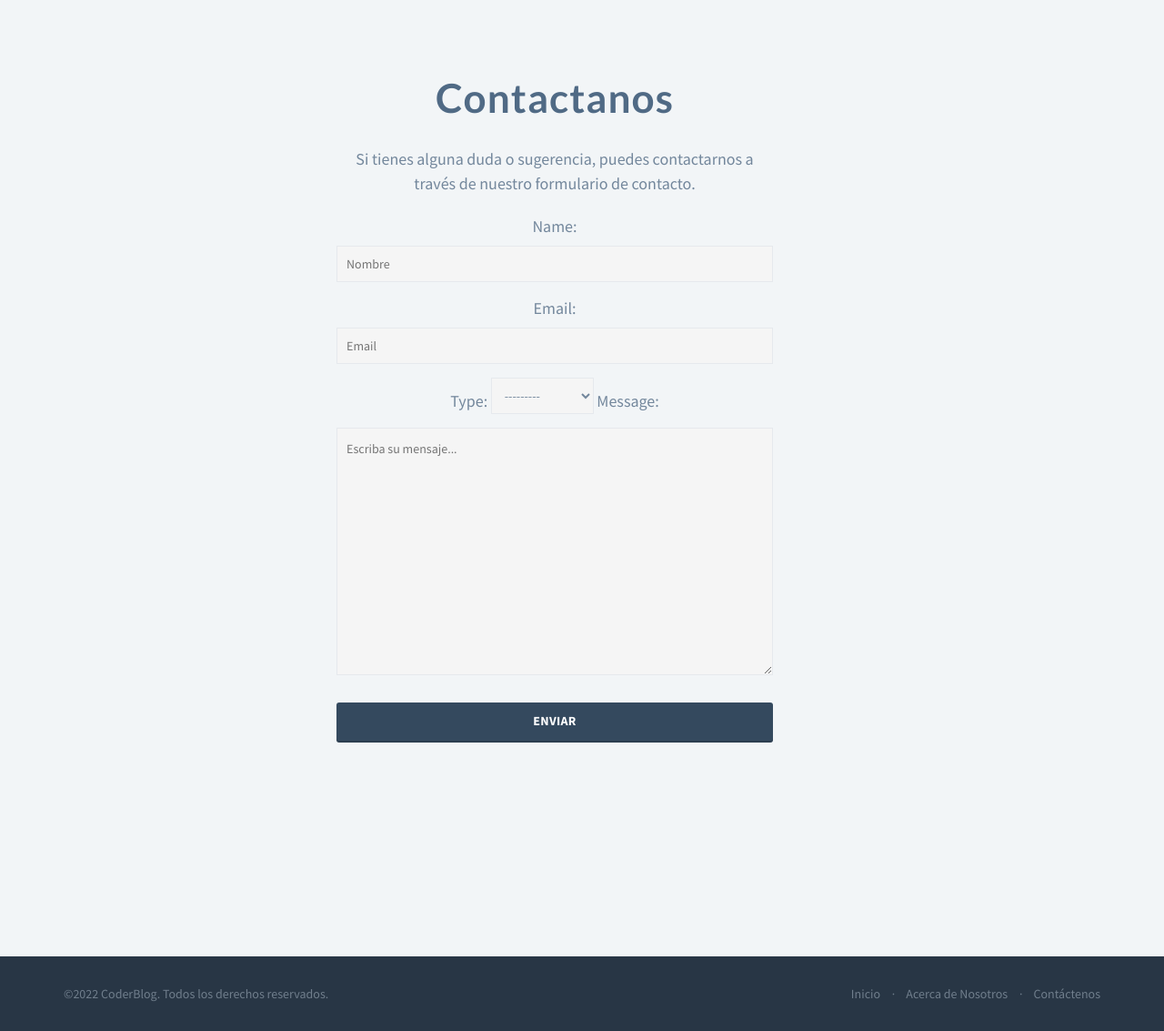
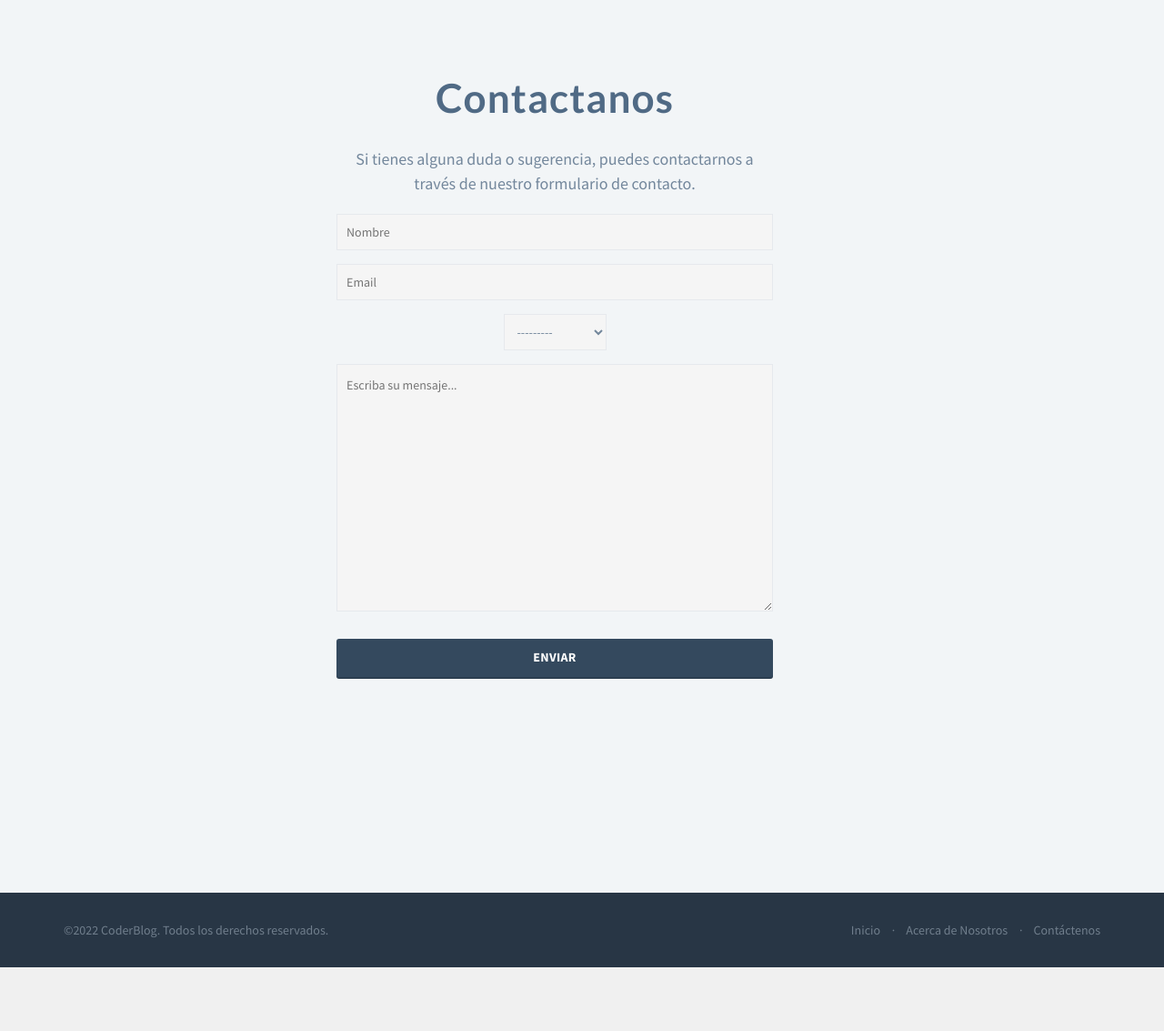
Before and after one commit to claracena/coderblog, a Django app: page /contacts/ in a window 1280 px wide. Shown: the part 93-1226 px from the top of the page at 91% size. After the commit the page ends 1156 px from the top, so only its background shows below. Run offline with Django 4.2, Linux system fonts and the light colour scheme; some libraries are stand-ins or nearby versions.

Commit message:
contacts updates

```diff
--- a/contacts/models.py
+++ b/contacts/models.py
@@ -9,10 +9,10 @@ choices = [
 ]
 
 class Contacts(models.Model):
-    name = models.CharField(max_length=50, null=False)
-    email = models.EmailField(null=False)
-    type = models.IntegerField(choices=choices)
-    message = models.TextField(null=False)
+    name = models.CharField(max_length=50, null=False,verbose_name="")
+    email = models.EmailField(null=False,verbose_name="")
+    type = models.IntegerField(choices=choices,verbose_name="")
+    message = models.TextField(null=False,verbose_name="")
     created = models.DateTimeField(auto_now_add=True)
 
     def __str__(self):
--- a/contacts/templates/contacts/contacts.html
+++ b/contacts/templates/contacts/contacts.html
@@ -9,15 +9,8 @@
                 <form action='' method='POST'>{% csrf_token %}
                     <h1>Contactanos</h1>
                     <p>Si tienes alguna duda o sugerencia, puedes contactarnos a través de nuestro formulario de contacto.</p>
-                    {% comment %} <div class="form-group">
-                        <input class="form-control" type="text" placeholder="Nombre" required>
-                        <input class="form-control" type="email" placeholder="Correo" required>
-                        <textarea class="form-control" rows="5" placeholder="Mensaje..." required></textarea>
-                    </div> {% endcomment %}
-
                     {{ form }}
-
-                    <input type='submit' class="btn btn-primary btn-lg" value='Enviar'>
+                    <input type='submit' class="btn btn-primary" value='Enviar'>
                 </form>
             </div>
         </div>
```
Also changed, not shown: contacts/migrations/0006_alter_contacts_name.py (added), contacts/migrations/0007_alter_contacts_email_alter_contacts_message_and_more.py (added), contacts/migrations/0008_alter_contacts_created.py (added).
